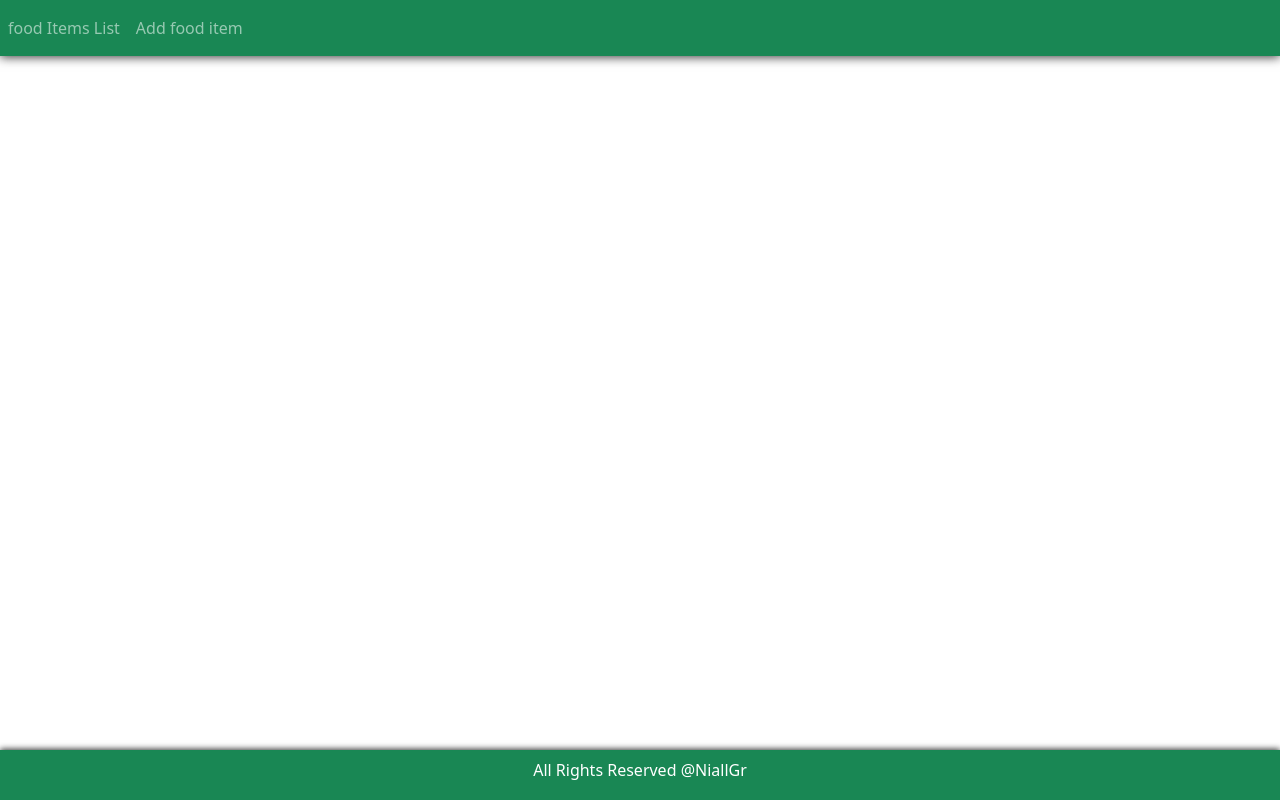
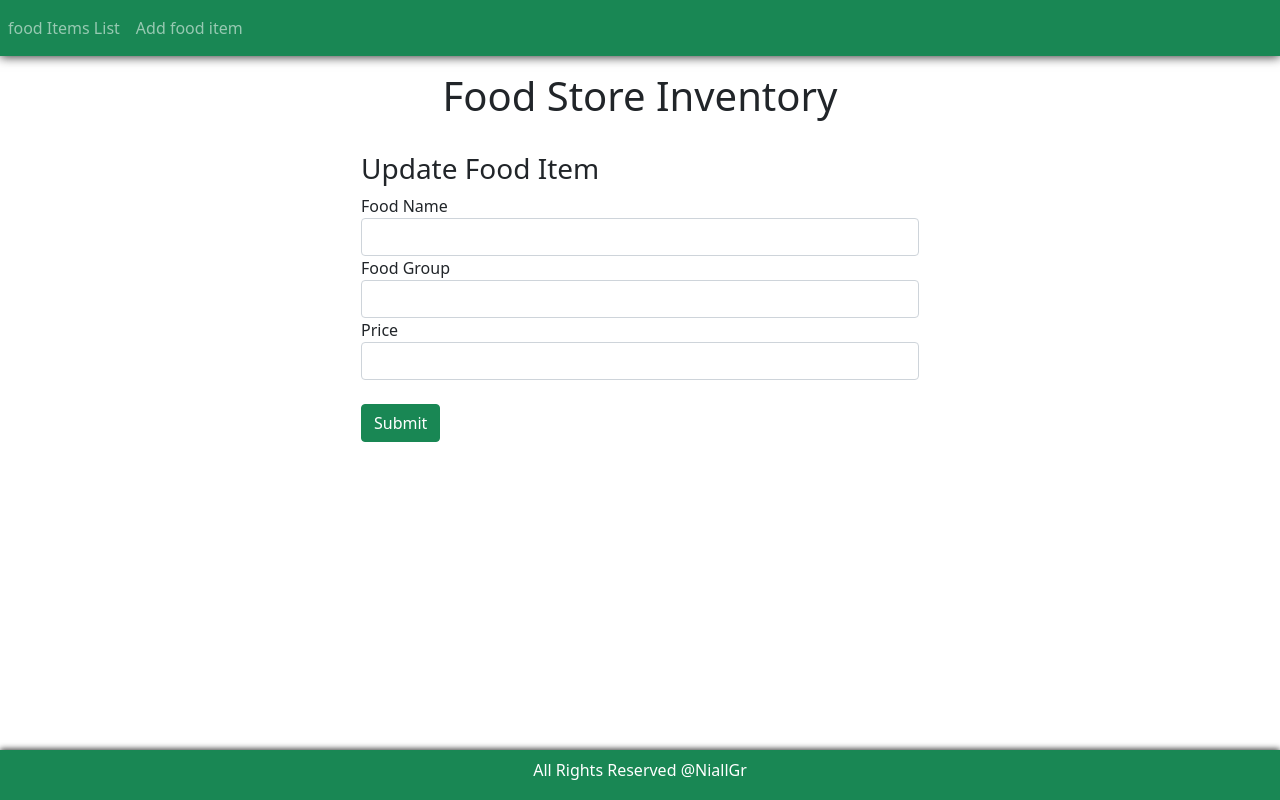
Before and after one commit to NiallGr/Angular-Frontend, an Angular app in the folder angular-frontend/: page /update-fooditem/1 in a window 1280 px wide. Before the commit this address led to /. Built offline with nearby package versions, Linux system fonts and the light colour scheme; no server answers.

Commit message:
Added update Button + functionality

```diff
--- a/angular-frontend/src/app/app-routing.module.ts
+++ b/angular-frontend/src/app/app-routing.module.ts
@@ -2,11 +2,13 @@ import { NgModule } from '@angular/core';
 import { RouterModule, Routes } from '@angular/router';
 import { CreateFooditemComponent } from './create-fooditem/create-fooditem.component';
 import { FoodItemListComponent } from './food-item-list/food-item-list.component';
+import { UpdateFooditemComponent } from './update-fooditem/update-fooditem.component';
 
 const routes: Routes = [
   {path: 'fooditems', component: FoodItemListComponent},
   {path: 'create-fooditem', component: CreateFooditemComponent},
-  {path: '', redirectTo: "fooditems", pathMatch: 'full'}
+  {path: '', redirectTo: "fooditems", pathMatch: 'full'},
+  {path: 'update-fooditem/:id', component: UpdateFooditemComponent}
 ];
 
 @NgModule({
--- a/angular-frontend/src/app/app.component.html
+++ b/angular-frontend/src/app/app.component.html
@@ -11,7 +11,7 @@
         </ul>
 </nav>
 
-<!-- <h1 class="text-center pt-3"> {{title}}</h1> -->
+<h1 class="text-center pt-3"> {{title}}</h1>
 
 <!-- ------- Page Content ------- -->
 <div class="container pt-4">
--- a/angular-frontend/src/app/app.component.ts
+++ b/angular-frontend/src/app/app.component.ts
@@ -6,5 +6,5 @@ import { Component } from '@angular/core';
   styleUrls: ['./app.component.css']
 })
 export class AppComponent {
-  title = 'angular-frontend';
+  title = 'Food Store Inventory';
 }
--- a/angular-frontend/src/app/app.module.ts
+++ b/angular-frontend/src/app/app.module.ts
@@ -7,6 +7,7 @@ import { AppRoutingModule } from './app-routing.module';
 import { AppComponent } from './app.component';
 import { FoodItemListComponent } from './food-item-list/food-item-list.component';
 import { CreateFooditemComponent } from './create-fooditem/create-fooditem.component';
+import { UpdateFooditemComponent } from './update-fooditem/update-fooditem.component';
 
 
 @NgModule({
@@ -14,6 +15,7 @@ import { CreateFooditemComponent } from './create-fooditem/create-fooditem.compo
     AppComponent,
     FoodItemListComponent,
     CreateFooditemComponent,
+    UpdateFooditemComponent,
 
   ],
   imports: [
--- a/angular-frontend/src/app/food-item-list/food-item-list.component.html
+++ b/angular-frontend/src/app/food-item-list/food-item-list.component.html
@@ -6,6 +6,7 @@
             <th> Food Name </th>
             <th> Food Group </th>
             <th> Price </th>
+            <th> Actions </th>
         </tr>
     </thead>
     <tbody>
@@ -13,7 +14,9 @@
                             <td> {{ foodItem.name }} </td>
                             <td> {{ foodItem.foodGroup }} </td>
                             <td> ${{ foodItem.price }} </td>
-
+                            <td>
+                                <button (click) ="updateFoodItem(foodItem.id)" class="btn btn-info"> Update</button>
+                             </td>
                 </tr>
 
     </tbody>
--- a/angular-frontend/src/app/food-item-list/food-item-list.component.ts
+++ b/angular-frontend/src/app/food-item-list/food-item-list.component.ts
@@ -1,4 +1,5 @@
 import { Component, OnInit } from '@angular/core';
+import { Router } from '@angular/router';
 import {FoodItem} from '../food-item'
 import { FooditemService } from '../fooditem.service';
 
@@ -12,7 +13,7 @@ export class FoodItemListComponent implements OnInit {
 
     foodItem: FoodItem[]
 
-  constructor(private foodItemService: FooditemService) { }
+  constructor(private foodItemService: FooditemService, private router: Router) { }
 
   ngOnInit(): void {
       this.getFoodItems();
@@ -42,4 +43,9 @@ export class FoodItemListComponent implements OnInit {
     //         "price": 8.5,
     //         "foodGroup": "Meat"
     //     }];
+    updateFoodItem(id: number) {
+        this.router.navigate(['update-fooditem', id]);
     }
+
+
+    }
--- a/angular-frontend/src/app/fooditem.service.ts
+++ b/angular-frontend/src/app/fooditem.service.ts
@@ -10,6 +10,7 @@ import { FoodItem } from './food-item'
 export class FooditemService {
 
     private baseURL = "http://localhost:8081/api/v1/foodItems";
+
   constructor(private httpClient: HttpClient) { }
 
   getfooditemsList(): Observable<FoodItem[]> {
@@ -19,4 +20,12 @@ export class FooditemService {
   createFooditem(fooditem: FoodItem): Observable<Object> {
     return this.httpClient.post(`${this.baseURL}`, fooditem);
   }
+
+  getfoodItemById(id: number): Observable<FoodItem>{
+    return this.httpClient.get<FoodItem>(`${this.baseURL}/${id}`);
+  }
+
+  updateFoodItem(id: number, fooditem: FoodItem): Observable<object> {
+    return this.httpClient.put(`${this.baseURL}/${id}`, fooditem);
+  }
 }
--- /dev/null
+++ b/angular-frontend/src/app/update-fooditem/update-fooditem.component.html
@@ -0,0 +1,28 @@
+
+<div class="col-md-6 offset-md-3">
+    <h3> Update Food Item</h3>
+
+    <form (ngSubmit) = "onSubmit()">
+
+        <div class="form-group">
+            <label>Food Name</label>
+            <input type="text" class="form-control" id = "name"
+            [(ngModel)] ="fooditem.name" name = "name">
+        </div>
+
+        <div class="form-group">
+            <label>Food Group</label>
+            <input type="text" class="form-control" id = "foodGroup"
+            [(ngModel)] ="fooditem.foodGroup" name = "foodGroup">
+        </div>
+
+        <div class="form-group">
+            <label>Price</label>
+            <input type="text" class="form-control" id = "price"
+            [(ngModel)] ="fooditem.price" name = "price">
+        </div>
+
+        <button class="btn btn-success mt-4" type="submit">Submit</button>
+    </form>
+
+    </div>
--- /dev/null
+++ b/angular-frontend/src/app/update-fooditem/update-fooditem.component.ts
@@ -0,0 +1,51 @@
+import { Component, OnInit } from '@angular/core';
+import { ActivatedRoute, Router } from '@angular/router';
+import { FoodItem } from '../food-item';
+import { FooditemService } from '../fooditem.service';
+
+@Component({
+  selector: 'app-update-fooditem',
+  templateUrl: './update-fooditem.component.html',
+  styleUrls: ['./update-fooditem.component.css']
+})
+export class UpdateFooditemComponent implements OnInit {
+
+    id: number;
+  fooditem: FoodItem = new FoodItem();
+  constructor(private fooditemService: FooditemService, private route: ActivatedRoute, private router: Router) { }
+
+  ngOnInit(): void {
+    this.fooditem = new FoodItem();
+    this.id = this.route.snapshot.params['id'];
+    this.fooditemService.getfoodItemById(this.id).subscribe(data => {
+      console.log(data)
+      this.fooditem = data;
+    }, error => console.log(error));
+  }
+  updateFoodItem(){
+    this.fooditemService.updateFoodItem(this.id, this.fooditem)
+    .subscribe((data: any) => {
+      console.log(data);
+      this.fooditem = new FoodItem();
+      //this.gotoList();
+    }, (error: any) => console.log(error));
+
+  }
+  goToFoodItemList() {
+    this.router.navigate(['/fooditems'])
+  };
+
+  async delay(ms: number) {
+    await new Promise<void>(resolve => setTimeout(()=>resolve(), ms)).then(()=>console.log("fired"));
+  }
+
+  onSubmit(){
+    this.updateFoodItem();
+    this.delay(200).then(any => {
+      this.goToFoodItemList();
+    },
+     error => console.log(error));
+
+}
+
+}
--- a/angular-frontend/src/styles.css
+++ b/angular-frontend/src/styles.css
@@ -9,7 +9,7 @@
 }
 /* Foot Style */
 .footer {
-    position: absolute;
+    position: fixed;
     bottom: 0;
     width: 100%;
     height: 50px;
```
Also changed, not shown: angular-frontend/src/app/update-fooditem/update-fooditem.component.css (added), 1 other file (tests, documents, lock files or other folders).
